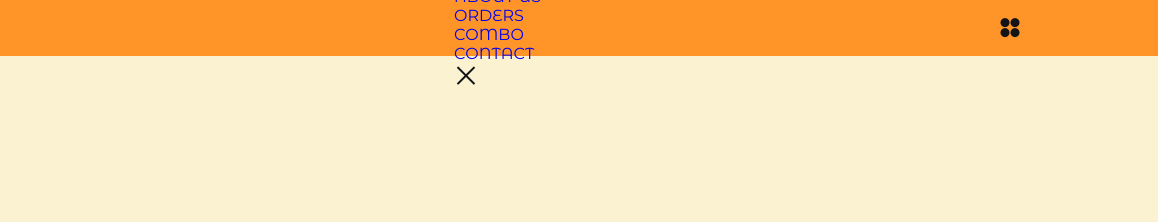
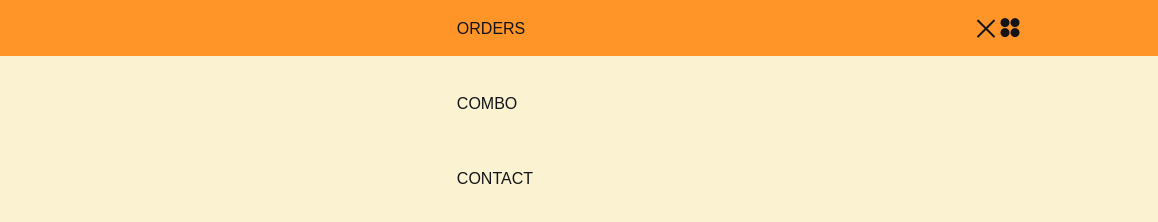
Before and after one commit to rashmiwijemanna/fried-chicken-web, a plain HTML site: page index.html in a window 1280 px wide. Both pictures are taken after a click on the element 1131 px from the left and 28 px from the top of the page. Shown: the full height of the page, 122-1280 px from the left. Drawn offline with nearby package versions, Linux system fonts and the light colour scheme; a web font is replaced by a local one.

Commit message:
add even listners to show and hide the navigation menu

```diff
--- a/assets/css/style.css
+++ b/assets/css/style.css
@@ -174,7 +174,7 @@ img {
     .nav__menu{
         position: fixed;
         top: 0;
-        right: 0;
+        right: -100%;
         background-color: var(--first-color);
         width: 80%;
         height: 100%;
@@ -184,3 +184,26 @@ img {
     }
 
 }
+
+.nav__list{
+    display: flex;
+    flex-direction: column;
+    row-gap: 3.5rem;
+}
+
+.nav__link{
+    color: var(--black-color);
+    font-family: var(--second-font);
+    transition: color .4s;
+}
+
+.nav__link:hover{
+    color: var(--white-color);
+}
+
+.nav__close{
+    position: absolute;
+    top: 1rem;
+    right: 1.5rem;
+
+}
--- a/assets/js/main.js
+++ b/assets/js/main.js
@@ -0,0 +1,15 @@
+const navMenu = document.getElementById("nav-menu"),
+     navToggle = document.getElementById("nav-toggle"),
+     navClose = document.getElementById("nav-close")
+
+if(navToggle){
+    navToggle.addEventListener('click', ()=>{
+        navMenu.classList.add('show-menu')
+    })
+}
+
+if(navClose){
+    navClose.addEventListener('click', ()=>{
+        navMenu.classList.remove('show-menu')
+    })
+}
```
